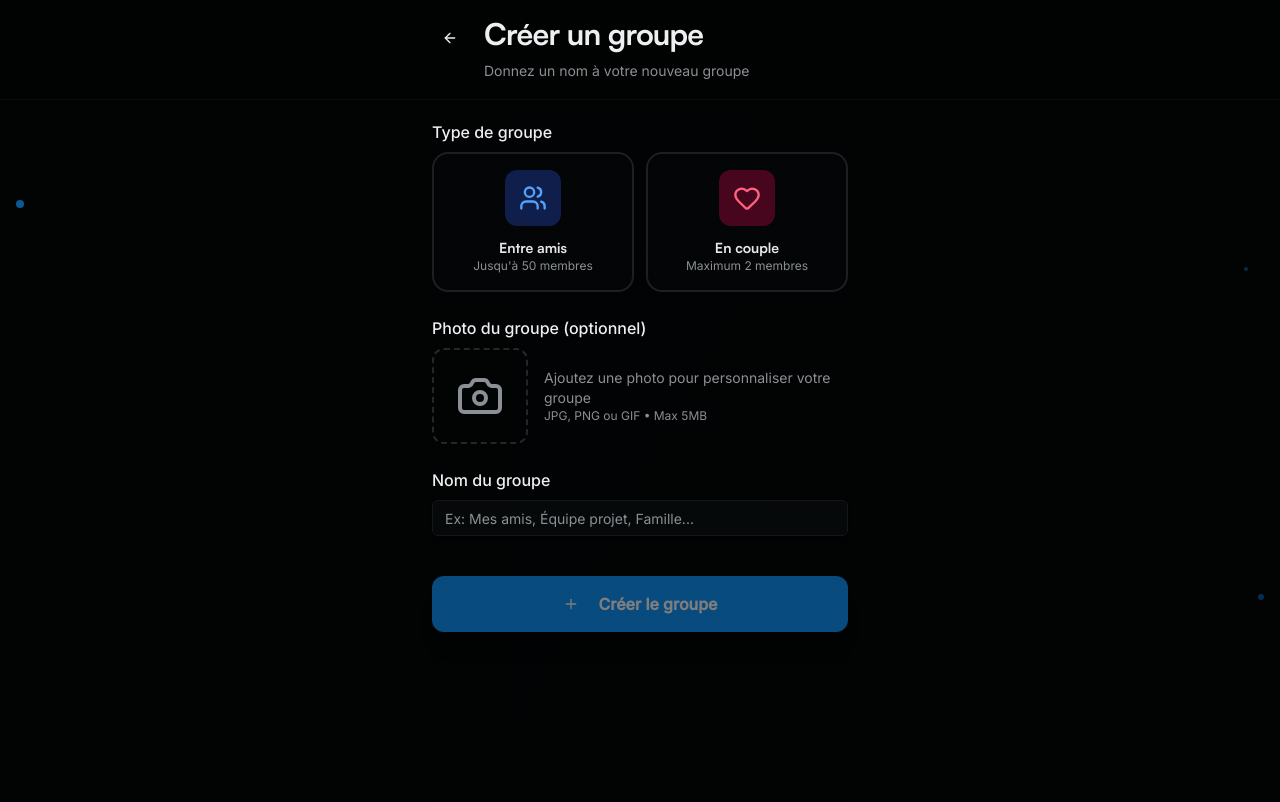
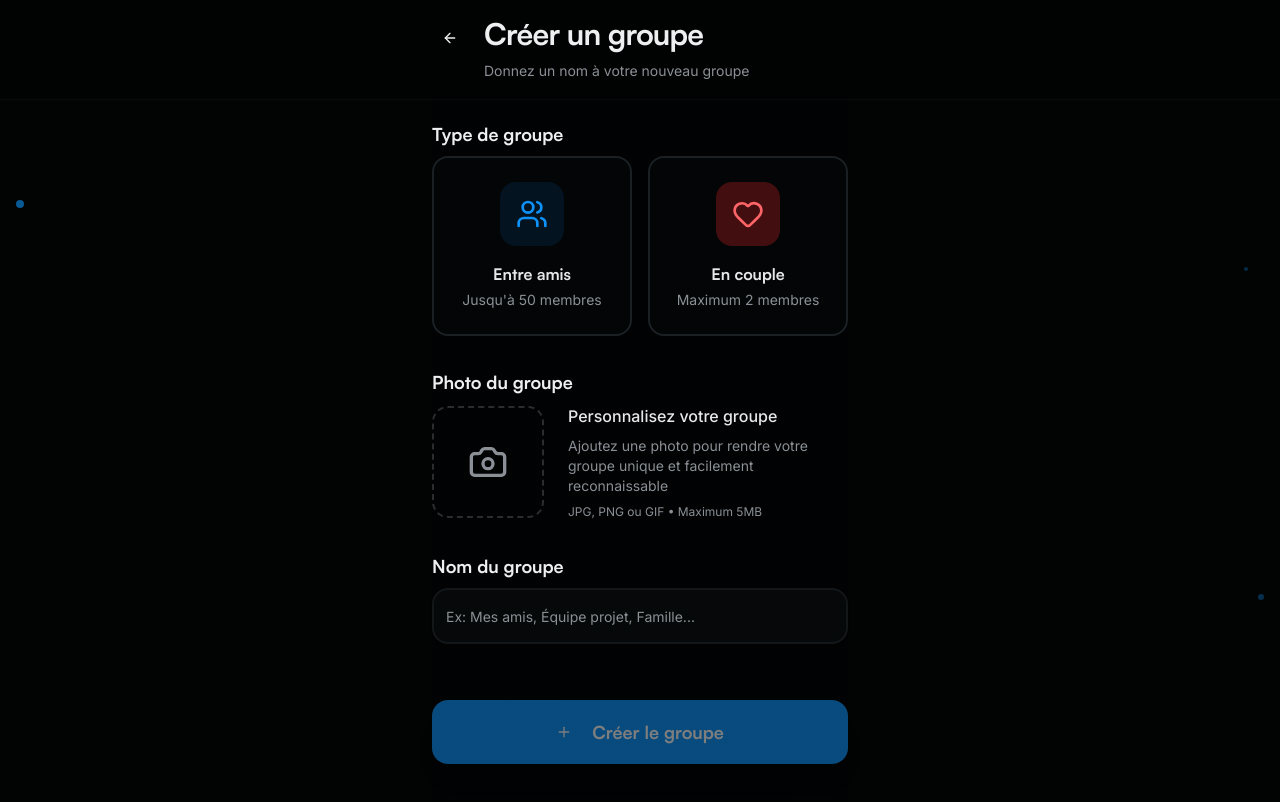
Before and after one commit to Adrien490/jimboa, a Next.js app: page /groups/new in a window 1280 px wide. Shown: the top 802 px of the page. Built offline with nearby package versions, Linux system fonts and the light colour scheme; no server answers; sample sign-in values are in the browser's storage.

Commit message:
Update create-group-form.tsx

```diff
--- a/domains/group/features/create-group/create-group-form.tsx
+++ b/domains/group/features/create-group/create-group-form.tsx
@@ -108,52 +108,52 @@ export function CreateGroupForm() {
 	};
 
 	return (
-		<div className="space-y-6">
+		<div className="space-y-8">
 			<Form {...form}>
-				<form onSubmit={form.handleSubmit(handleSubmit)} className="space-y-6">
+				<form onSubmit={form.handleSubmit(handleSubmit)} className="space-y-8">
 					{/* Type Selection */}
 					<FormField
 						control={form.control}
 						name="type"
 						render={({ field }) => (
 							<FormItem>
-								<FormLabel className="text-base font-medium">
+								<FormLabel className="text-lg font-heading-semibold text-foreground">
 									Type de groupe
 								</FormLabel>
 								<FormControl>
-									<div className="grid grid-cols-2 gap-3">
+									<div className="grid grid-cols-2 gap-3 sm:gap-4">
 										{/* Friends Option */}
 										<button
 											type="button"
 											onClick={() => field.onChange("friends")}
-											className={`relative group p-4 rounded-2xl border-2 transition-all duration-300 ${
+											className={`relative group p-4 sm:p-6 rounded-2xl border-2 transition-all duration-300 touch-manipulation ${
 												selectedType === "friends"
-													? "border-blue-500 bg-blue-50 dark:bg-blue-950/30 shadow-lg"
-													: "border-border bg-card/50 hover:border-blue-300 hover:bg-blue-50/50 dark:hover:bg-blue-950/20"
+													? "border-primary bg-primary/5 shadow-lg scale-[1.02]"
+													: "border-border bg-card/50 hover:border-primary/30 hover:bg-primary/5 active:scale-[0.98]"
 											}`}
 											disabled={isSubmitting}
 										>
-											<div className="flex flex-col items-center space-y-3">
+											<div className="flex flex-col items-center space-y-3 sm:space-y-4">
 												<div
-													className={`w-14 h-14 rounded-xl flex items-center justify-center transition-all duration-300 ${
+													className={`w-14 h-14 sm:w-16 sm:h-16 rounded-2xl flex items-center justify-center transition-all duration-300 ${
 														selectedType === "friends"
-															? "bg-blue-500 text-white shadow-lg"
-															: "bg-blue-100 dark:bg-blue-900/50 text-blue-600 dark:text-blue-400 group-hover:bg-blue-200 dark:group-hover:bg-blue-900/70"
+															? "bg-primary text-primary-foreground shadow-xl"
+															: "bg-primary/10 text-primary group-hover:bg-primary/20"
 													}`}
 												>
-													<Users className="w-7 h-7" />
+													<Users className="w-7 h-7 sm:w-8 sm:h-8" />
 												</div>
 												<div className="text-center">
-													<h3 className="font-heading-semibold text-sm text-card-foreground">
+													<h3 className="font-heading-semibold text-sm sm:text-base text-card-foreground mb-1">
 														Entre amis
 													</h3>
-													<p className="text-xs text-muted-foreground">
+													<p className="text-sm text-muted-foreground">
 														Jusqu&apos;à 50 membres
 													</p>
 												</div>
 											</div>
 											{selectedType === "friends" && (
-												<div className="absolute -inset-0.5 bg-gradient-to-r from-blue-400/20 to-blue-600/20 rounded-2xl blur-sm opacity-50" />
+												<div className="absolute -inset-1 bg-gradient-to-r from-primary/20 to-primary/30 rounded-2xl blur-md opacity-50 -z-10" />
 											)}
 										</button>
 
@@ -161,34 +161,34 @@ export function CreateGroupForm() {
 										<button
 											type="button"
 											onClick={() => field.onChange("couple")}
-											className={`relative group p-4 rounded-2xl border-2 transition-all duration-300 ${
+											className={`relative group p-4 sm:p-6 rounded-2xl border-2 transition-all duration-300 touch-manipulation ${
 												selectedType === "couple"
-													? "border-rose-500 bg-rose-50 dark:bg-rose-950/30 shadow-lg"
-													: "border-border bg-card/50 hover:border-rose-300 hover:bg-rose-50/50 dark:hover:bg-rose-950/20"
+													? "border-red-500 bg-red-50 dark:bg-red-950/30 shadow-lg scale-[1.02]"
+													: "border-border bg-card/50 hover:border-red-300 hover:bg-red-50/50 dark:hover:bg-red-950/20 active:scale-[0.98]"
 											}`}
 											disabled={isSubmitting}
 										>
-											<div className="flex flex-col items-center space-y-3">
+											<div className="flex flex-col items-center space-y-3 sm:space-y-4">
 												<div
-													className={`w-14 h-14 rounded-xl flex items-center justify-center transition-all duration-300 ${
+													className={`w-14 h-14 sm:w-16 sm:h-16 rounded-2xl flex items-center justify-center transition-all duration-300 ${
 														selectedType === "couple"
-															? "bg-rose-500 text-white shadow-lg"
-															: "bg-rose-100 dark:bg-rose-900/50 text-rose-600 dark:text-rose-400 group-hover:bg-rose-200 dark:group-hover:bg-rose-900/70"
+															? "bg-red-500 text-white shadow-xl"
+															: "bg-red-100 dark:bg-red-900/50 text-red-600 dark:text-red-400 group-hover:bg-red-200 dark:group-hover:bg-red-900/70"
 													}`}
 												>
-													<Heart className="w-7 h-7" />
+													<Heart className="w-7 h-7 sm:w-8 sm:h-8" />
 												</div>
 												<div className="text-center">
-													<h3 className="font-heading-semibold text-sm text-card-foreground">
+													<h3 className="font-heading-semibold text-sm sm:text-base text-card-foreground mb-1">
 														En couple
 													</h3>
-													<p className="text-xs text-muted-foreground">
+													<p className="text-sm text-muted-foreground">
 														Maximum 2 membres
 													</p>
 												</div>
 											</div>
 											{selectedType === "couple" && (
-												<div className="absolute -inset-0.5 bg-gradient-to-r from-rose-400/20 to-rose-600/20 rounded-2xl blur-sm opacity-50" />
+												<div className="absolute -inset-1 bg-gradient-to-r from-red-400/20 to-red-600/20 rounded-2xl blur-md opacity-50 -z-10" />
 											)}
 										</button>
 									</div>
@@ -197,18 +197,19 @@ export function CreateGroupForm() {
 							</FormItem>
 						)}
 					/>
+
 					{/* Image Upload */}
-					<div className="space-y-2">
-						<FormLabel className="text-base font-medium">
-							Photo du groupe (optionnel)
+					<FormItem>
+						<FormLabel className="text-lg font-heading-semibold text-foreground">
+							Photo du groupe
 						</FormLabel>
-						<div className="flex items-center gap-4">
-							<div className="relative">
+						<div className="flex flex-col sm:flex-row items-start sm:items-center gap-6">
+							<div className="relative flex-shrink-0">
 								{selectedImage ? (
-									<div className="relative w-20 h-20 sm:w-24 sm:h-24 rounded-xl overflow-hidden border-2 border-border">
+									<div className="relative w-24 h-24 sm:w-28 sm:h-28 rounded-2xl overflow-hidden border-2 border-border shadow-lg">
 										<Image
-											width={96}
-											height={96}
+											width={112}
+											height={112}
 											src={URL.createObjectURL(selectedImage)}
 											alt="Aperçu"
 											className="w-full h-full object-cover"
@@ -216,29 +217,33 @@ export function CreateGroupForm() {
 										<button
 											type="button"
 											onClick={removeImage}
-											className="absolute -top-2 -right-2 w-6 h-6 bg-destructive text-destructive-foreground rounded-full flex items-center justify-center hover:bg-destructive/90 transition-colors"
+											className="absolute -top-2 -right-2 w-7 h-7 bg-destructive text-destructive-foreground rounded-full flex items-center justify-center hover:bg-destructive/90 transition-colors shadow-lg touch-manipulation"
 											disabled={isSubmitting}
 										>
-											<X className="w-3 h-3" />
+											<X className="w-4 h-4" />
 										</button>
 									</div>
 								) : (
 									<button
 										type="button"
 										onClick={() => fileInputRef.current?.click()}
-										className="w-20 h-20 sm:w-24 sm:h-24 border-2 border-dashed border-muted-foreground/25 rounded-xl flex items-center justify-center hover:border-muted-foreground/50 transition-colors"
+										className="w-24 h-24 sm:w-28 sm:h-28 border-2 border-dashed border-muted-foreground/30 rounded-2xl flex items-center justify-center hover:border-primary/50 hover:bg-primary/5 transition-all duration-300 touch-manipulation active:scale-95"
 										disabled={isSubmitting}
 									>
-										<Camera className="w-10 h-10 sm:w-12 sm:h-12 text-muted-foreground" />
+										<Camera className="w-10 h-10 text-muted-foreground" />
 									</button>
 								)}
 							</div>
-							<div className="flex-1">
+							<div className="flex-1 space-y-2">
+								<p className="text-base text-card-foreground font-medium">
+									Personnalisez votre groupe
+								</p>
 								<p className="text-sm text-muted-foreground">
-									Ajoutez une photo pour personnaliser votre groupe
+									Ajoutez une photo pour rendre votre groupe unique et
+									facilement reconnaissable
 								</p>
 								<p className="text-xs text-muted-foreground">
-									JPG, PNG ou GIF • Max 5MB
+									JPG, PNG ou GIF • Maximum 5MB
 								</p>
 							</div>
 						</div>
@@ -250,20 +255,21 @@ export function CreateGroupForm() {
 							className="hidden"
 							disabled={isSubmitting}
 						/>
-					</div>
+					</FormItem>
 
+					{/* Group Name */}
 					<FormField
 						control={form.control}
 						name="name"
 						render={({ field }) => (
 							<FormItem>
-								<FormLabel className="text-base font-medium">
+								<FormLabel className="text-lg font-heading-semibold text-foreground">
 									Nom du groupe
 								</FormLabel>
 								<FormControl>
 									<Input
 										placeholder="Ex: Mes amis, Équipe projet, Famille..."
-										className="text-base"
+										className="h-14 text-base rounded-2xl border-2 focus:border-primary transition-all duration-300"
 										disabled={isSubmitting}
 										maxLength={100}
 										{...field}
@@ -271,7 +277,7 @@ export function CreateGroupForm() {
 								</FormControl>
 								<FormMessage />
 								{field.value && (
-									<p className="text-xs text-muted-foreground">
+									<p className="text-sm text-muted-foreground text-right">
 										{field.value.length}/100 caractères
 									</p>
 								)}
@@ -279,40 +285,55 @@ export function CreateGroupForm() {
 						)}
 					/>
 
-					{/* Info sur ce qui sera généré */}
+					{/* Info Card */}
 					{selectedType && (
-						<div className="rounded-lg border bg-muted/50 p-4 space-y-2">
-							<h4 className="text-sm font-medium text-foreground">
-								Ce qui sera généré automatiquement :
-							</h4>
-							<ul className="text-xs text-muted-foreground space-y-1">
-								<li>• Code d&apos;invitation unique (6 caractères)</li>
-								<li>• Vous serez automatiquement administrateur du groupe</li>
-								<li>• Heure de notification quotidienne : 9h00</li>
-								<li>
-									• Limite de membres :{" "}
-									{selectedType === "couple" ? "2 personnes" : "50 personnes"}
-								</li>
-								<li>• Date de création</li>
-							</ul>
+						<div className="relative">
+							<div className="absolute inset-0 bg-gradient-to-r from-primary/5 to-primary/10 rounded-2xl blur-xl opacity-50" />
+							<div className="relative rounded-2xl border bg-card/50 backdrop-blur-sm p-6 space-y-3">
+								<h4 className="text-base font-heading-semibold text-foreground flex items-center gap-2">
+									<div className="w-2 h-2 bg-primary rounded-full" />
+									Configuration automatique
+								</h4>
+								<div className="grid grid-cols-1 sm:grid-cols-2 gap-3 text-sm text-muted-foreground">
+									<div className="flex items-center gap-2">
+										<div className="w-1 h-1 bg-primary/60 rounded-full" />
+										Code d&apos;invitation unique
+									</div>
+									<div className="flex items-center gap-2">
+										<div className="w-1 h-1 bg-primary/60 rounded-full" />
+										Vous serez administrateur
+									</div>
+									<div className="flex items-center gap-2">
+										<div className="w-1 h-1 bg-primary/60 rounded-full" />
+										Notifications à 9h00
+									</div>
+									<div className="flex items-center gap-2">
+										<div className="w-1 h-1 bg-primary/60 rounded-full" />
+										{selectedType === "couple"
+											? "2 membres max"
+											: "50 membres max"}
+									</div>
+								</div>
+							</div>
 						</div>
 					)}
 
-					<div className="pt-4">
+					{/* Submit Button */}
+					<div className="pt-6">
 						<Button
 							type="submit"
 							size="lg"
-							className="w-full h-14 text-base font-semibold rounded-xl shadow-xl hover:shadow-2xl transition-all duration-300 hover:-translate-y-0.5 active:translate-y-0"
+							className="w-full h-16 text-lg font-heading-semibold rounded-2xl shadow-xl hover:shadow-2xl transition-all duration-300 hover:scale-[1.02] active:scale-[0.98] touch-manipulation"
 							disabled={isSubmitting || !isValid}
 						>
 							{isSubmitting ? (
 								<>
-									<Loader2 className="w-5 h-5 mr-3 animate-spin" />
+									<Loader2 className="w-6 h-6 mr-3 animate-spin" />
 									Création en cours...
 								</>
 							) : (
 								<>
-									<Plus className="w-5 h-5 mr-3" />
+									<Plus className="w-6 h-6 mr-3" />
 									Créer le groupe
 								</>
 							)}
```
